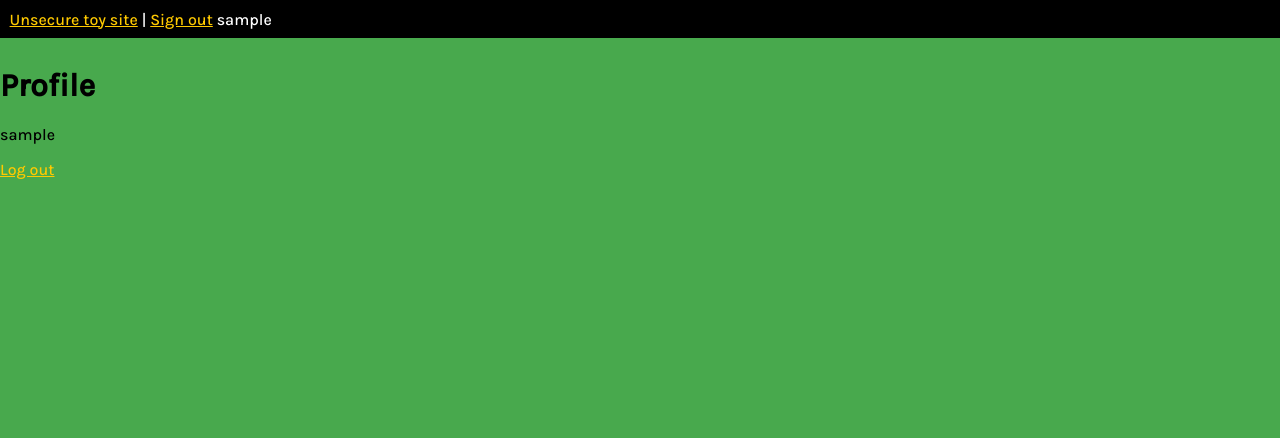
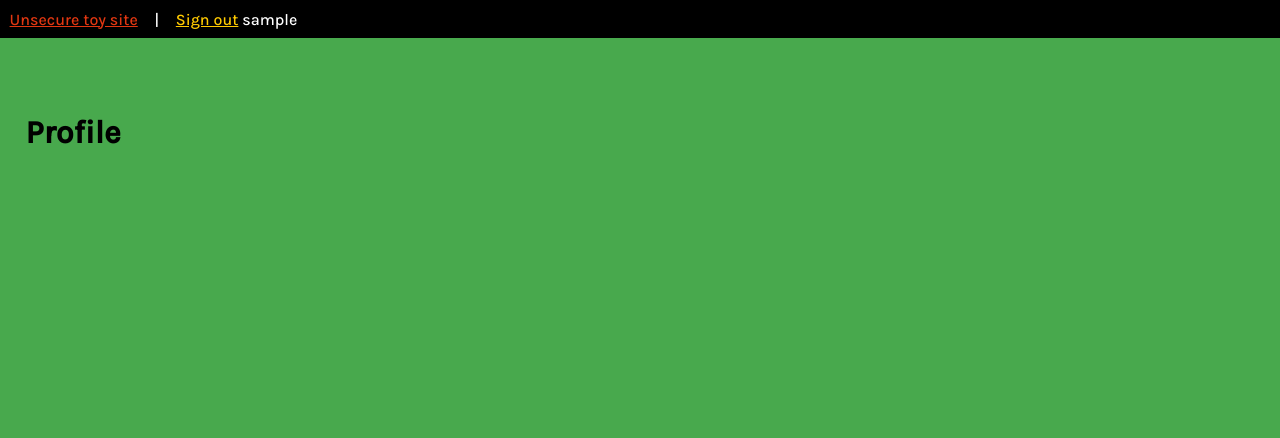
Before and after one commit to learling/boxbusiness, a Django app: page /profile/ in a window 1280 px wide. Shown: the top 438 px of the page. Run offline with Django 3.2, Linux system fonts and the light colour scheme; the visitor is signed in with stand-in values (Sample User, id 1); data that the repository does not hold is empty; some libraries are stand-ins or nearby versions.

Commit message:
Change style

```diff
--- a/src/static/css/style.css
+++ b/src/static/css/style.css
@@ -31,6 +31,9 @@
 .p-4, input {
 	padding: .4rem;
 }
+.p-16 {
+	padding: 1.6rem;
+}
 input {
 	border: none;
 	outline: none;
@@ -56,8 +59,15 @@
 	padding: .6rem;
 	margin-bottom: 1.8rem;
 }
-.danger {
+.red {
+	color: var(--bb-red);
+}
+.sep {
+	margin-left: .8rem;
+	margin-right: .8rem;
+}
+.light-table {
 	background-color: white;
-	color: var(--bb-red);
-	padding: .4rem;
+	border-left: .8rem solid var(--bb-yellow);
+	box-shadow: .04rem .04rem black;
 }
--- a/src/templates/accounts/profile.html
+++ b/src/templates/accounts/profile.html
@@ -1,5 +1,7 @@
-{% extends 'base.html' %}{% block content %}
-<h1>Profile</h1>
-<p>{{ user }}</p>
-<a href="{% url 'logout' %}">Log out</a>
+{% extends 'base.html' %}
+{% block title %}Profile{% endblock %}
+{% block content %}
+<div class="p-16">
+	<h1>Profile</h1>
+</div>
 {% endblock %}
--- a/src/templates/base.html
+++ b/src/templates/base.html
@@ -10,6 +10,7 @@
     <link rel="shortcut icon" href="
 {% static 'favicon.ico' %}
 ">
+    <script src="https://unpkg.com/material-components-web@latest/dist/material-components-web.min.js"></script>
     <title>{% block title %}BoxBusiness{% endblock %}</title>
 </head>
 <body>
```
Also changed, not shown: src/templates/home.html (+6 -1 lines).
